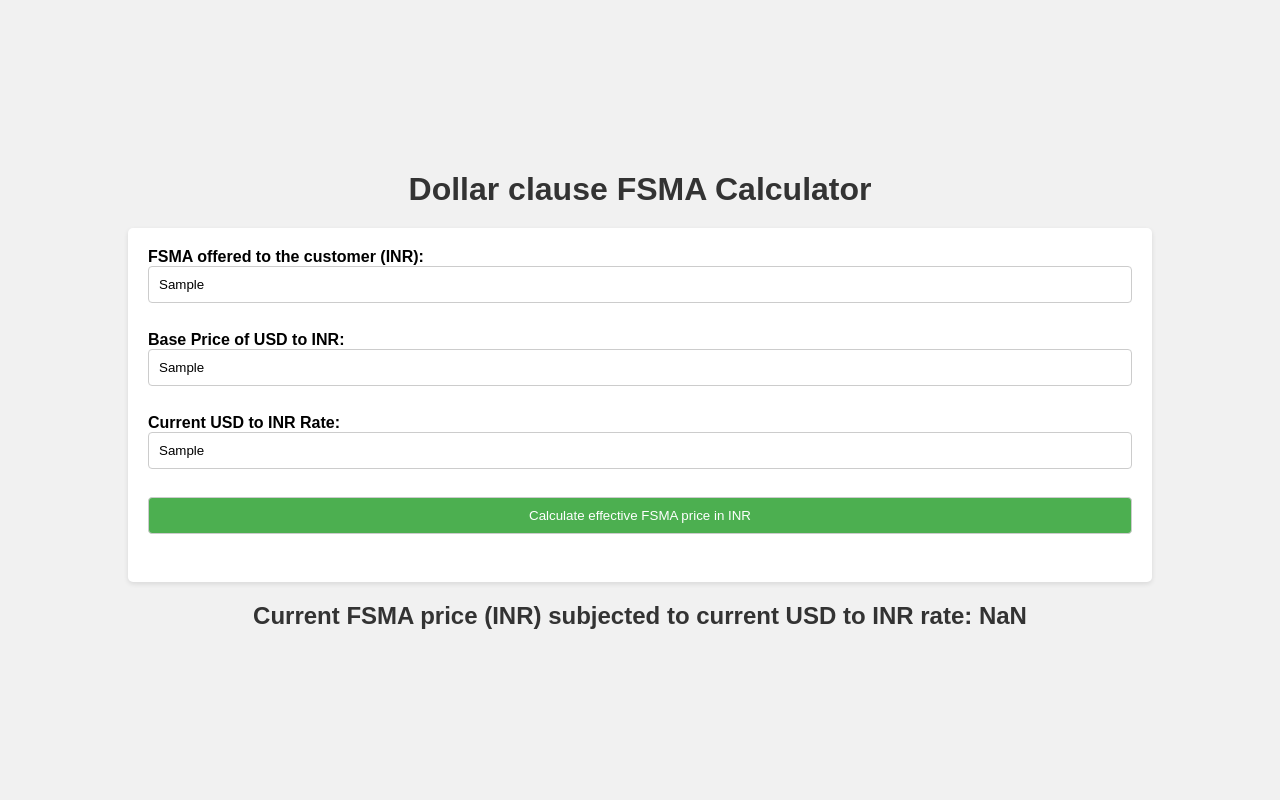
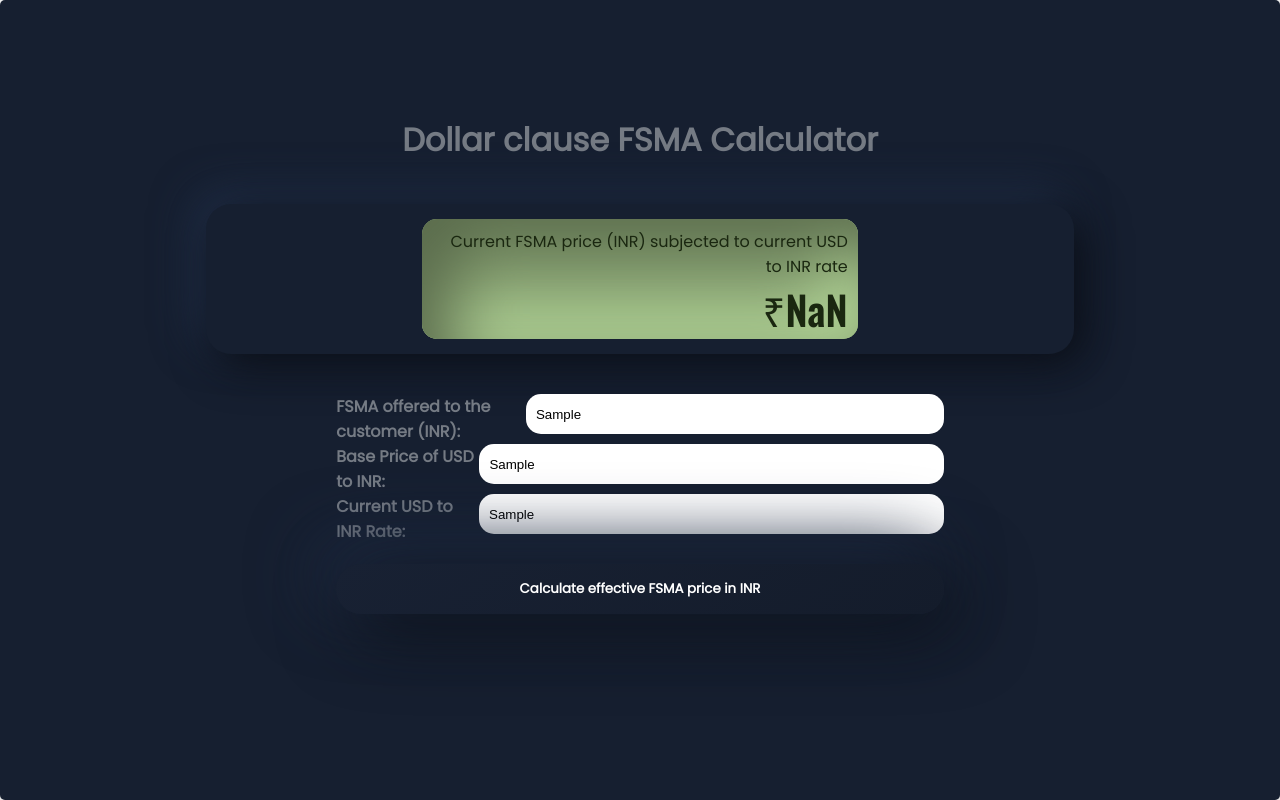
Before and after one commit to aritam11/FSMA, a plain HTML site: page index.html in a window 1280 px wide. Both pictures are taken after typing "Sample", "Sample", "Sample" into the empty fields and a click on the button "Calculate effective FSMA price in INR". Drawn offline with nearby package versions, Linux system fonts and the light colour scheme.

Commit message:
overhaul

```diff
--- a/index.html
+++ b/index.html
@@ -3,119 +3,32 @@
 <head>
     <title>Current FSMA Price Calculator</title>
     <script src="script.js"></script>
-    <style>
-
-        *{
-            box-sizing: border-box;
-        }
-        body {
-            font-family: Arial, sans-serif;
-            background-color: #f1f1f1;
-            margin: 0;
-            padding: 0;
-        }
-
-        h1 {
-            color: #333;
-            text-align: center;
-            margin: 20px 0;
-        }
-
-        .container {
-            display: flex;
-            flex-direction: column;
-            align-items: center;
-            justify-content: center;
-            height: 100vh;
-        }
-
-        form {
-            background-color: #fff;
-            padding: 20px;
-            border-radius: 5px;
-            box-shadow: 0 2px 5px rgba(0, 0, 0, 0.1);
-            width: 80%;
-            max-width: 80%;
-        }
-
-        label {
-            font-weight: bold;
-        }
-
-        input[type="button"] {
-            width: 100%;
-            padding: 10px;
-            margin-bottom: 10px;
-            border: 1px solid #ccc;
-            border-radius: 4px;
-            background-color: #4CAF50;
-            color: #fff;
-            cursor: pointer;
-        }
-
-        input[type="text"] {
-            width: 100%;
-            padding: 10px;
-            margin-bottom: 10px;
-            border: 1px solid #ccc;
-            border-radius: 4px;
-            padding-right: 20px;
-        }
-
-
-        input[type="button"]:hover {
-            background-color: #45a049;
-        }
-
-        h2 {
-            color: #333;
-            text-align: center;
-            margin-top: 20px;
-        }
-
-        @media only screen and (max-width: 600px) {
-            h1 {
-                font-size: 24px;
-            }
-
-            label {
-                font-size: 16px;
-            }
-
-            input[type="text"],
-            input[type="button"] {
-                font-size: 14px;
-            }
-
-            h2 {
-                font-size: 18px;
-            }
-
-            form {
-                width: 100%;
-                max-width: 100%;
-            }
-
-            .container {
-                height: auto;
-                padding: 20px;
-            }
-        }
-    </style>
+    <link rel="stylesheet" href="style.css">
 </head>
 <body>
     <div class="container">
         <h1>Dollar clause FSMA Calculator</h1>
+        <div class="effective">
+            <div class="calc">
+                <p id="cur_price">Current FSMA price (INR) subjected to current USD to INR rate</p>
+                <p id="adjusted_price_inr"></p>
+            </div>
+        </div>
         <form>
+            <div class="price">
                 <label for="product_price_inr">FSMA offered to the customer (INR):</label>
                 <input type="text" id="product_price_inr" required><br><br>
+            </div>
+            <div class="rate">
                 <label for="usd_to_inr_rate">Base Price of USD to INR:</label>
                 <input type="text" id="usd_to_inr_rate" required><br><br>
+            </div>
+            <div class="cur_rate">
                 <label for="current_usd_to_inr_rate">Current USD to INR Rate:</label>
                 <input type="text" id="current_usd_to_inr_rate" required><br><br>
+            </div>
             <input type="button" value="Calculate effective FSMA price in INR" onclick="calculatePrice()"><br><br>
         </form>
-        <h2 id="adjusted_price_inr"></h2>
     </div>
 </body>
 </html>
--- a/script.js
+++ b/script.js
@@ -5,5 +5,5 @@ function calculatePrice() {
 
     var adjusted_price_inr = product_price_inr * (Math.round(current_usd_to_inr_rate) / usd_to_inr_rate);
 
-    document.getElementById("adjusted_price_inr").textContent = "Current FSMA price (INR) subjected to current USD to INR rate: " + adjusted_price_inr.toFixed(2);
+    document.getElementById("adjusted_price_inr").textContent = "₹" + adjusted_price_inr.toFixed(2);
 }
--- /dev/null
+++ b/style.css
@@ -0,0 +1,129 @@
+@import url('https://fonts.googleapis.com/css2?family=Poppins&display=swap');
+@import url('https://fonts.googleapis.com/css2?family=Oswald:wght@600&display=swap');
+
+*{
+    box-sizing: border-box;
+    border: none;
+    margin: 0;
+    padding: 0;
+}
+body {
+    font-family: 'Poppins', sans-serif;
+    background-color: #f1f1f1;
+}
+
+h1 {
+    color: #757b84;
+    text-align: center;
+    margin: 20px;
+}
+
+.container {
+    display: flex;
+    flex-direction: column;
+    align-items: center;
+    justify-content: center;
+    height: 100vh;
+    background-color: #161f30;
+    padding: 20px;
+    border-radius: 5px;
+    box-shadow: 0 2px 5px rgba(0, 0, 0, 0.1);
+    width: 100%;
+    margin: auto;
+}
+
+.effective{
+    height: 150px;
+    margin: 20px auto;
+    width: 70%;
+    border-radius: 25px;
+    background: #161f30;
+    box-shadow:  10px 10px 44px #090c13,
+             -10px -10px 44px #23324d;
+}
+
+.calc{
+    display: flex;
+    flex-direction: column;
+    border-radius: 15px;
+background: #88a273;
+box-shadow: inset 30px 30px 65px #5a6b4c,
+            inset -30px -30px 65px #b6d99a;
+    width: 435.5px;
+    height: 120px;
+    margin: 15px auto;
+
+}
+
+form {
+    display: flex;
+    flex-direction: column;
+    align-items: center;
+    justify-content: space-evenly;
+    width : 70%;
+    margin : 20px auto;
+}
+
+label {
+    font-weight: bold;
+    color: #757b84;
+
+}
+
+input[type="button"] {
+    width: 70%;
+    padding: 15px 30px;
+    color: #fff;
+    font-weight: bold;
+    font-family: 'Poppins', sans-serif;
+    margin: 20px auto;
+    border-radius: 63px;
+    background: linear-gradient(145deg, #182133, #141c2b);
+    box-shadow:  15px 15px 72px #090d14,
+             -15px -15px 72px #23314c;
+    cursor: pointer;
+    box-sizing: box ;
+}
+
+input[type="text"] {
+    width: 100%;
+    padding: 10px;
+    margin-bottom: 10px;
+    border: 0px;
+    border-radius: 15px;
+    padding-right: 20px;
+    /* box-shadow: inset 2px 5px 10px rgb(67, 67, 67); */
+}
+
+
+input[type="button"]:hover {
+    border-radius: 50px;
+    background: #161f30;
+    box-shadow:  20px 20px 60px #131a29,
+             -20px -20px 60px #192437;
+}
+
+#cur_price{
+    color: #1a2710;
+    text-align: right;
+    padding:10px 10px 0px 10px;
+}
+
+#adjusted_price_inr
+{
+    color: #1a2710;
+    padding:0px 10px 0px 10px;
+    font-family: 'Oswald', sans-serif;
+    font-size: 2.5rem;
+    width: fit-content;
+    height: fit-content;
+    margin-left: auto;
+    margin-right: 0;
+}
+
+.price,.rate,.cur_rate{
+    display: flex;
+    justify-content: space-between;
+    width: 70%;
+
+}
```
Lines whose indentation alone changed are shown as unchanged.
